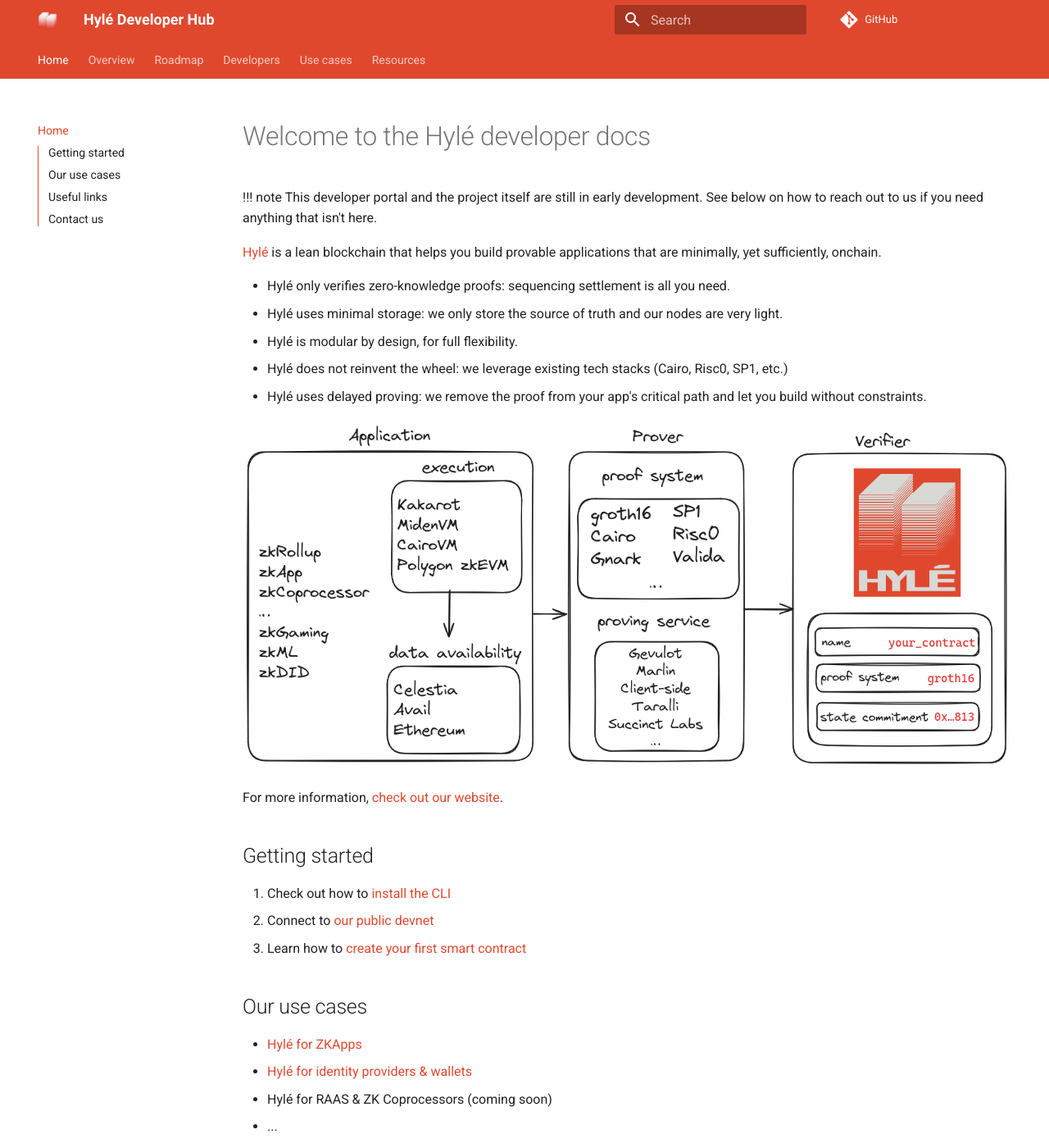
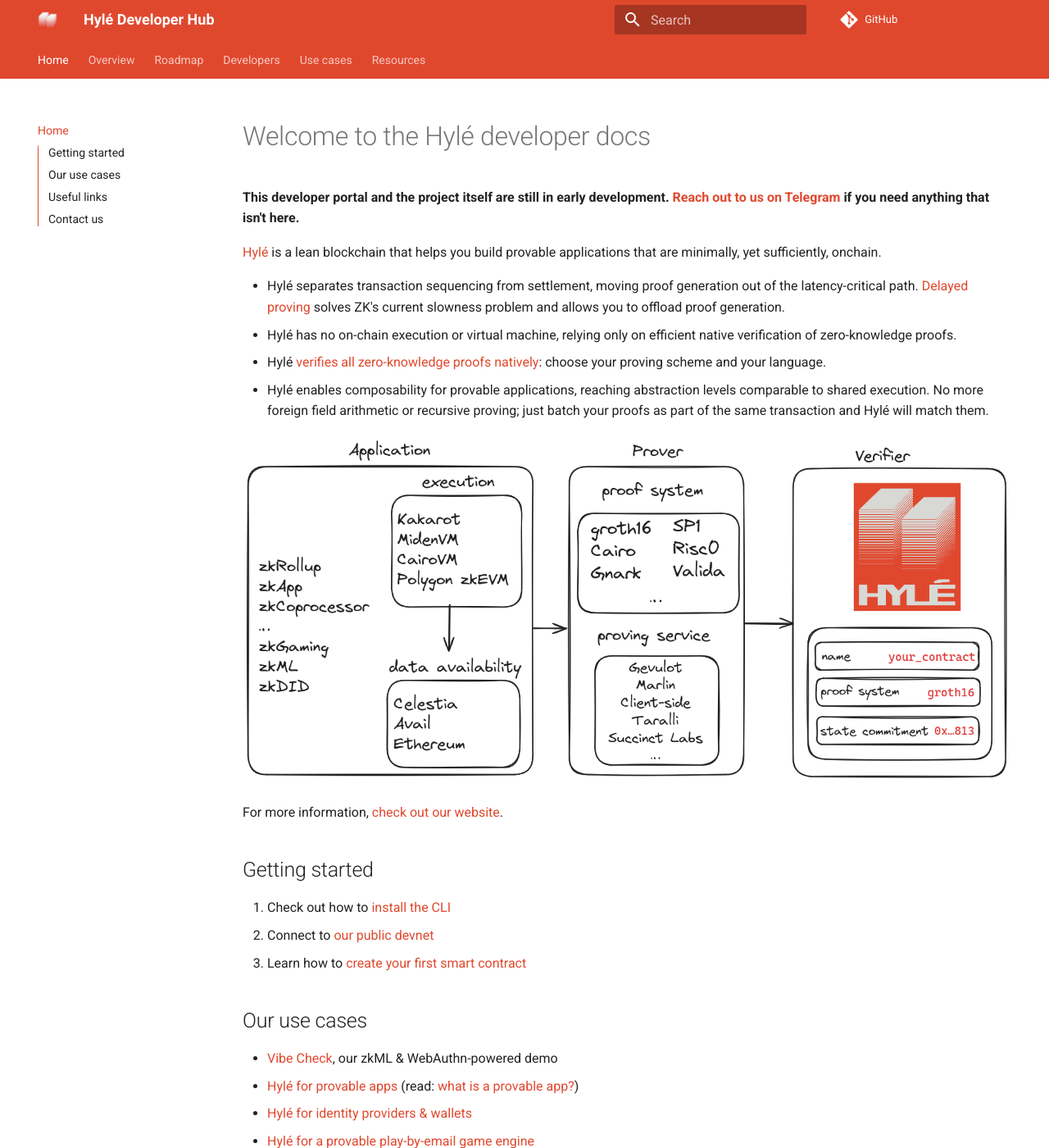
Before and after one commit to Hyle-org/devhub-hyle, an MkDocs documentation site: the page built from docs/index.md, in a window 1280 px wide and 1400 px high. Shown: the whole window at 82% size. Built offline with MkDocs 1.6.1 and Material for MkDocs 9.7.7, drawn with Linux system fonts in a browser that asks for light colours; comment, search, counter and statistics services are not loaded.

Commit message:
homepage changes to align with website

```diff
--- a/docs/index.md
+++ b/docs/index.md
@@ -5,16 +5,14 @@
 
 # Welcome to the Hylé developer docs
 
-!!! note
-This developer portal and the project itself are still in early development. See below on how to reach out to us if you need anything that isn't here.
+**This developer portal and the project itself are still in early development. [Reach out to us on Telegram](https://t.me/hyle_org) if you need anything that isn't here.**
 
 [Hylé](https://hyle.eu/)  is a lean blockchain that helps you build provable applications that are minimally, yet sufficiently, onchain.
 
-- Hylé only verifies zero-knowledge proofs: sequencing settlement is all you need.
-- Hylé uses minimal storage: we only store the source of truth and our nodes are very light.
-- Hylé is modular by design, for full flexibility.
-- Hylé does not reinvent the wheel: we leverage existing tech stacks (Cairo, Risc0, SP1, etc.)
-- Hylé uses delayed proving: we remove the proof from your app's critical path and let you build without constraints.
+- Hylé separates transaction sequencing from settlement, moving proof generation out of the latency-critical path. [Delayed proving](https://blog.hyle.eu/an-introduction-to-delayed-proving/) solves ZK's current slowness problem and allows you to offload proof generation.
+- Hylé has no on-chain execution or virtual machine, relying only on efficient native verification of zero-knowledge proofs.
+- Hylé [verifies all zero-knowledge proofs natively](https://blog.hyle.eu/proof-verification-needs-to-change/): choose your proving scheme and your language.
+- Hylé enables composability for provable applications, reaching abstraction levels comparable to shared execution. No more foreign field arithmetic or recursive proving; just batch your proofs as part of the same transaction and Hylé will match them.
 
 ![Diagram of the different steps coming before Hylé settlement. The diagram is in three parts. The first part, titled Application, includes the use cases (zkRollup, zkApp, zkCoprocessor, zkGaming, zkML, zkDID, and so on). Then it shows execution (via Kakarot, MidenVM, CairoVM, Polygon zkEVM) and data availability (Celestia, Avail, Ethereum). The second part of the diagram is the Prover, with the proof system (groth16, SP1, Cairo, Risc0, Gnark, Valida) and the proving service (Gevulot, client-side, Taralli, Succinct Labs). The third part is the Verifier, Hylé, which only stocks the name of the contract, the proof system and the state commitment.](./assets/img/main-diagram-large-detailed.png)
 
@@ -28,9 +26,10 @@
 
 ## Our use cases
 
-- [Hylé for ZKApps](use-cases/for-zk-apps.md)
-- [Hylé for identity providers & wallets](use-cases/for-identity-providers.md)
-- Hylé for RAAS & ZK Coprocessors (coming soon)
+- [Vibe Check](https://blog.hyle.eu/introducing-vibe-check/), our zkML & WebAuthn-powered demo
+- [Hylé for provable apps](use-cases/for-zk-apps.md) (read: [what is a provable app?](https://blog.hyle.eu/what-is-a-provable-app/))
+- [Hylé for identity providers & wallets](https://blog.hyle.eu/smart-wallets-must-be-provable/)
+- [Hylé for a provable play-by-email game engine](https://github.com/MatteoMer/provable-email-game-engine)
 - ...
 
 ## Useful links
@@ -43,7 +42,7 @@
 
 Feel free to reach out to the team for more information:
 
-- :fontawesome-brands-github: Github: [@hyle_org](http://twitter.com/hyle_org)
+- :fontawesome-brands-github: Github: [Hylé](https://github.com/Hyle-org)
 - :fontawesome-brands-twitter: Twitter: [@hyle_org](https://x.com/hyle_org)
 - :fontawesome-solid-archway: Farcaster: [@hyle-org](https://warpcast.com/hyle-org)
 - :fontawesome-brands-linkedin: LinkedIn: [Hylé](https://www.linkedin.com/company/hyl-/)
```
